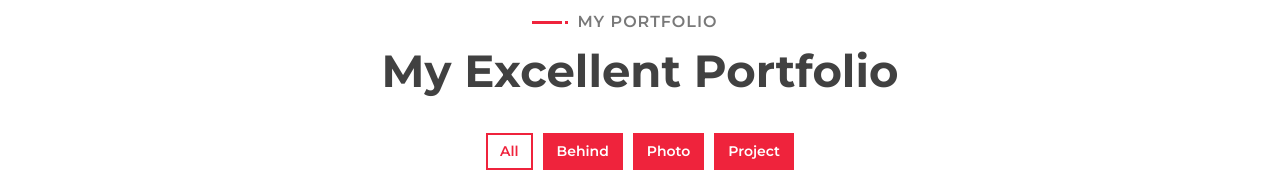
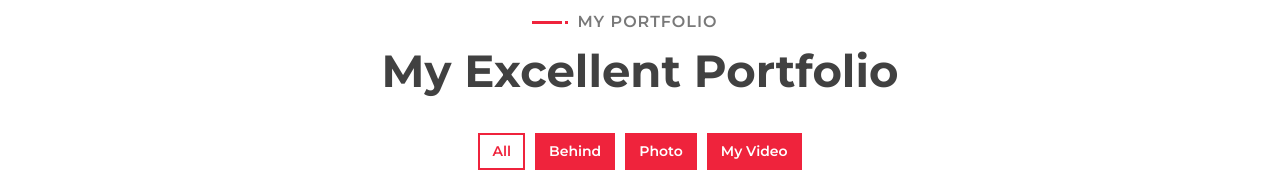
Before and after one commit to FaizRasyidan/portofolioku, a plain HTML site: page index.html in a window 1280 px wide. Shown: the part 5300-5484 px from the top of the page. Drawn offline with nearby package versions, Linux system fonts and the light colour scheme; grey boxes are pictures that could not be loaded.

Commit message:
Update index.html

```diff
--- a/index.html
+++ b/index.html
@@ -309,7 +309,7 @@
                             <li data-filter="*" class="filter-active">All</li>
                             <li data-filter=".filter-1">Behind</li>
                             <li data-filter=".filter-2">Photo</li>
-                            <li data-filter=".filter-3">Project</li>
+                            <li data-filter=".filter-3">My Video</li>
                         </ul>
                     </div>
                 </div>
```
